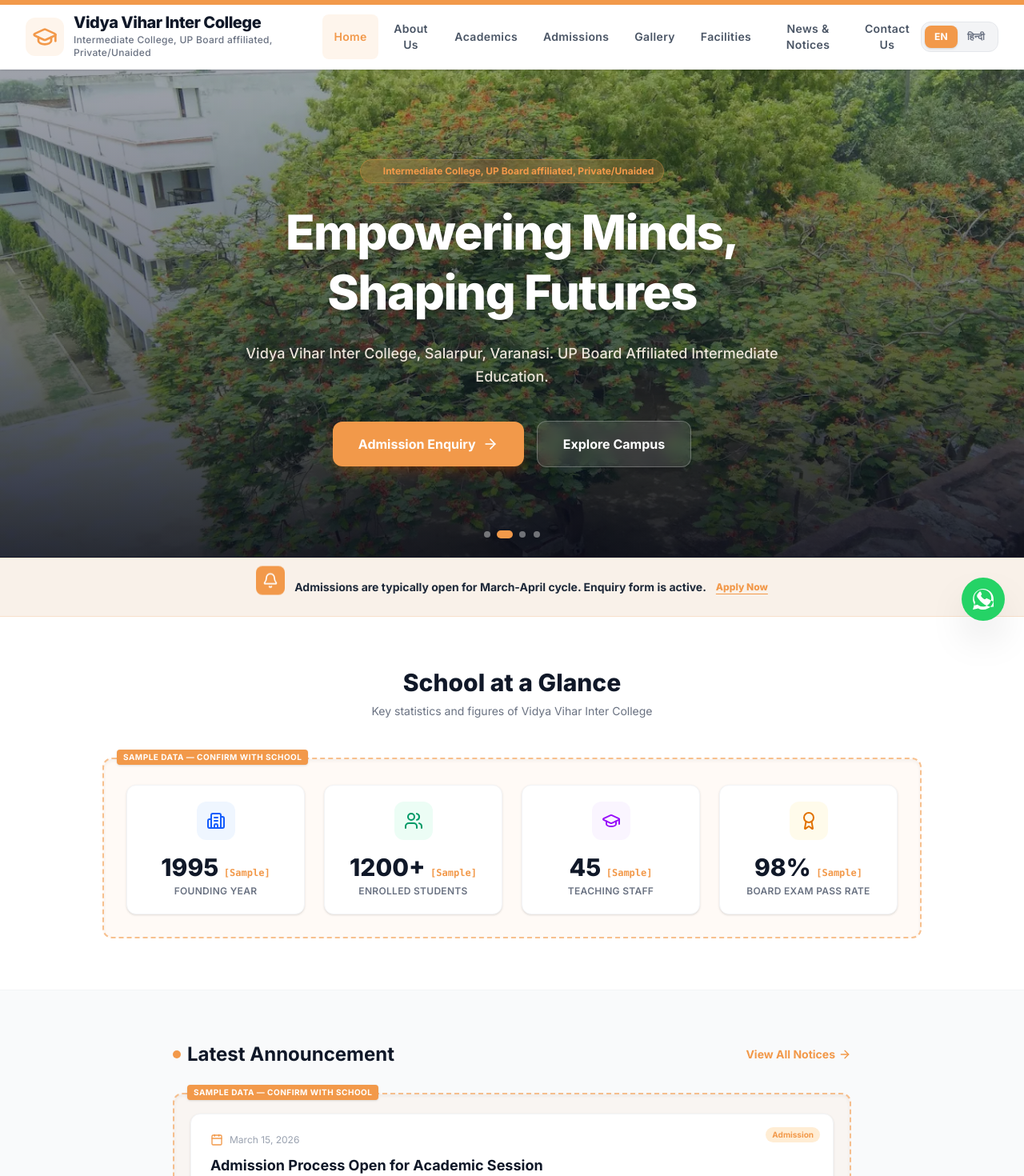
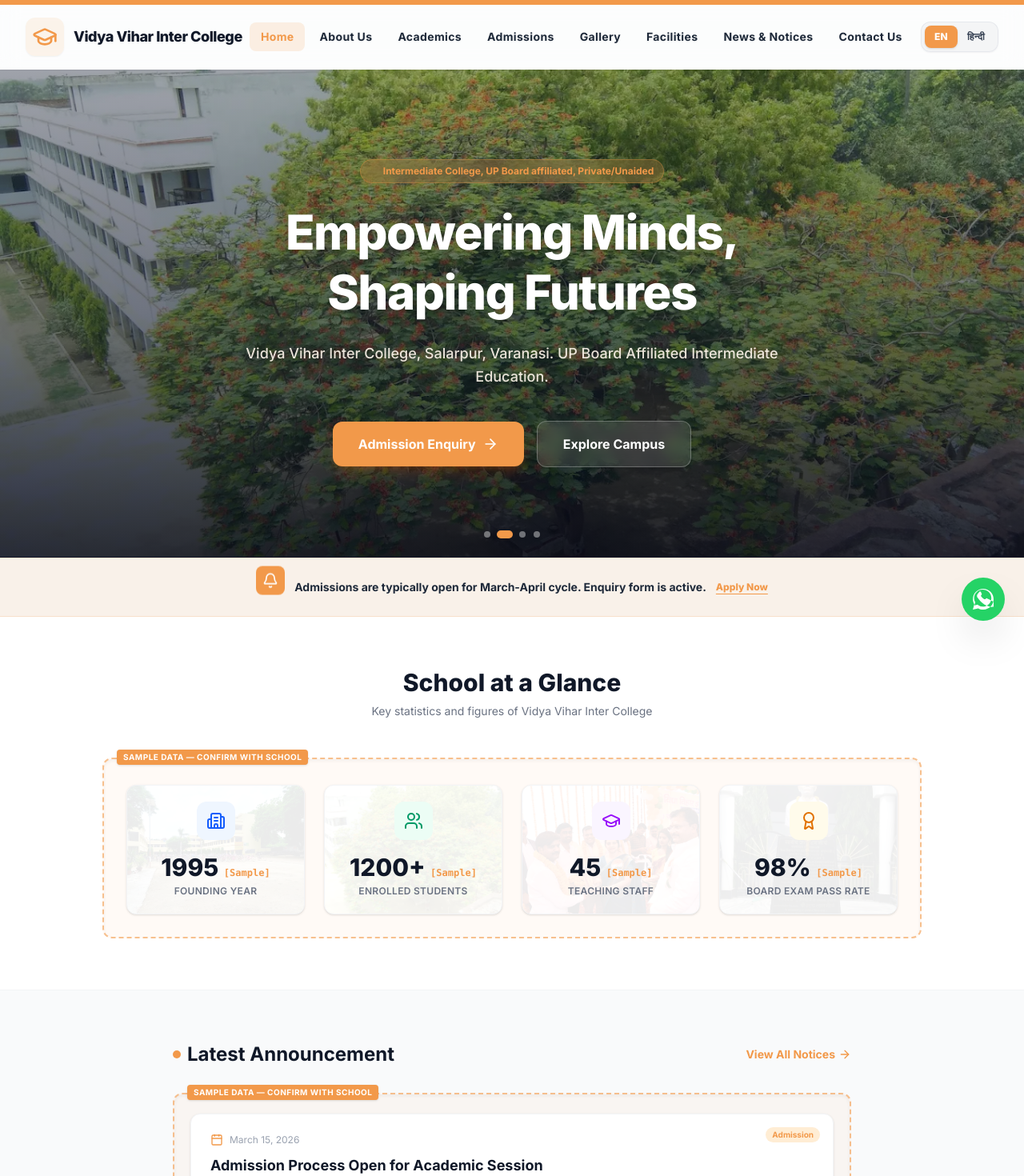
Before and after one commit to deepak59y-jpg/vidya-vihar-website-demo, a React (Vite) app: page / in a window 1280 px wide. Shown: the top 1470 px of the page at 80% size. Built offline with nearby package versions, Linux system fonts and the light colour scheme.

Commit message:
Update Home page: add frosted-glass navbar transparency, remove header subtitle, implement staggered scroll-reveal animations, and add watermark background graphics to stat cards

```diff
--- a/src/components/Header.tsx
+++ b/src/components/Header.tsx
@@ -1,4 +1,4 @@
-import React, { useState } from 'react';
+import React, { useState, useEffect } from 'react';
 import { useTranslation } from 'react-i18next';
 import { Menu, X, GraduationCap, Globe } from 'lucide-react';
 
@@ -10,6 +10,15 @@
 export const Header: React.FC<HeaderProps> = ({ currentPage, onPageChange }) => {
   const { t, i18n } = useTranslation();
   const [isMenuOpen, setIsMenuOpen] = useState(false);
+  const [isScrolled, setIsScrolled] = useState(false);
+
+  useEffect(() => {
+    const handleScroll = () => {
+      setIsScrolled(window.scrollY > 40);
+    };
+    window.addEventListener('scroll', handleScroll);
+    return () => window.removeEventListener('scroll', handleScroll);
+  }, []);
 
   const navItems = [
     { id: 'home', label: t('nav.home') },
@@ -33,27 +42,28 @@
   };
 
   return (
-    <header className="sticky top-0 z-40 bg-white/95 backdrop-blur-md border-b border-gray-100 shadow-sm">
+    <header className={`sticky top-0 z-40 transition-all duration-300 backdrop-blur-md ${
+      isScrolled
+        ? 'bg-white/95 border-b border-gray-200/90 shadow-sm'
+        : 'bg-white/50 border-b border-white/20 shadow-xs'
+    }`}>
       {/* Top saffron accent border bar */}
       <div className="h-1.5 w-full bg-primary" />
 
       <div className="max-w-7xl mx-auto px-4 sm:px-6 lg:px-8">
-        <div className="flex items-center justify-between h-20">
-          {/* Logo & School Name */}
+        <div className="flex items-center justify-between h-16 sm:h-20">
+          {/* Logo & School Name (Subtitle removed per requirement 2) */}
           <div
             onClick={() => handleNavClick('home')}
             className="flex items-center space-x-3 cursor-pointer group"
           >
-            <div className="bg-primary/10 p-2 rounded-xl text-primary transition-transform duration-300 group-hover:scale-105">
-              <GraduationCap className="w-8 h-8" />
+            <div className="bg-primary/10 p-2 rounded-xl text-primary transition-transform duration-300 group-hover:scale-105 shadow-xs">
+              <GraduationCap className="w-7 h-7 sm:w-8 sm:h-8" />
             </div>
             <div>
-              <h1 className="text-lg sm:text-xl font-extrabold tracking-tight text-gray-900 leading-none m-0">
+              <h1 className="text-base sm:text-lg font-extrabold tracking-tight text-gray-900 leading-none m-0 drop-shadow-xs">
                 {t('schoolName')}
               </h1>
-              <p className="text-[10px] sm:text-xs text-gray-500 font-medium tracking-wide mt-1">
-                {t('schoolType')}
-              </p>
             </div>
           </div>
 
@@ -65,10 +75,10 @@
                 <button
                   key={item.id}
                   onClick={() => handleNavClick(item.id)}
-                  className={`px-3.5 py-2 rounded-lg text-sm font-semibold tracking-wide transition-all duration-200 cursor-pointer ${
+                  className={`px-3.5 py-2 rounded-lg text-sm font-bold tracking-wide transition-all duration-200 cursor-pointer ${
                     isActive
-                      ? 'bg-primary/10 text-primary'
-                      : 'text-gray-600 hover:bg-gray-50 hover:text-gray-900'
+                      ? 'bg-primary/15 text-primary'
+                      : 'text-gray-800 hover:bg-gray-100/70 hover:text-gray-950 drop-shadow-xs'
                   }`}
                 >
                   {item.label}
@@ -78,23 +88,23 @@
           </nav>
 
           {/* Desktop Language Switcher */}
-          <div className="hidden lg:flex items-center bg-gray-100 p-1 rounded-xl border border-gray-200">
+          <div className="hidden lg:flex items-center bg-gray-100/90 p-1 rounded-xl border border-gray-200/90 shadow-xs backdrop-blur-sm">
             <button
               onClick={() => toggleLanguage('en')}
-              className={`px-3 py-1.5 rounded-lg text-xs font-bold tracking-wide transition-all duration-200 cursor-pointer ${
+              className={`px-3 py-1.5 rounded-lg text-xs font-extrabold tracking-wide transition-all duration-200 cursor-pointer ${
                 i18n.language === 'en'
-                  ? 'bg-primary text-white shadow'
-                  : 'text-gray-500 hover:text-gray-900'
+                  ? 'bg-primary text-white shadow-sm'
+                  : 'text-gray-700 hover:text-gray-950 hover:bg-white/50'
               }`}
             >
               EN
             </button>
             <button
               onClick={() => toggleLanguage('hi')}
-              className={`px-3 py-1.5 rounded-lg text-xs font-bold tracking-wide transition-all duration-200 cursor-pointer ${
+              className={`px-3 py-1.5 rounded-lg text-xs font-extrabold tracking-wide transition-all duration-200 cursor-pointer ${
                 i18n.language === 'hi'
-                  ? 'bg-primary text-white shadow'
-                  : 'text-gray-500 hover:text-gray-900'
+                  ? 'bg-primary text-white shadow-sm'
+                  : 'text-gray-700 hover:text-gray-950 hover:bg-white/50'
               }`}
             >
               हिन्दी
@@ -106,7 +116,7 @@
             {/* Quick Lang toggle on mobile */}
             <button
               onClick={() => toggleLanguage(i18n.language === 'en' ? 'hi' : 'en')}
-              className="flex items-center space-x-1 px-2.5 py-1.5 rounded-lg border border-gray-200 bg-gray-55 text-xs font-bold text-gray-700 hover:bg-gray-100 cursor-pointer focus:outline-none"
+              className="flex items-center space-x-1 px-2.5 py-1.5 rounded-lg border border-gray-200/90 bg-white/80 text-xs font-bold text-gray-800 hover:bg-gray-100 cursor-pointer focus:outline-none shadow-xs"
               aria-label="Switch Language"
             >
               <Globe className="w-3.5 h-3.5 text-primary" />
@@ -116,7 +126,7 @@
             {/* Mobile Menu Hamburger */}
             <button
               onClick={() => setIsMenuOpen(!isMenuOpen)}
-              className="p-2 rounded-lg text-gray-600 hover:bg-gray-100 hover:text-gray-900 cursor-pointer focus:outline-none"
+              className="p-2 rounded-lg text-gray-800 hover:bg-gray-100 hover:text-gray-900 cursor-pointer focus:outline-none"
               aria-label="Toggle Navigation Menu"
             >
               {isMenuOpen ? <X className="w-6 h-6" /> : <Menu className="w-6 h-6" />}
@@ -127,7 +137,7 @@
 
       {/* Mobile Drawer Overlay */}
       {isMenuOpen && (
-        <div className="lg:hidden animate-fade-in border-t border-gray-100 bg-white px-4 py-4 shadow-xl">
+        <div className="lg:hidden animate-fade-in border-t border-gray-100 bg-white/95 backdrop-blur-md px-4 py-4 shadow-xl">
           <nav className="flex flex-col space-y-1">
             {navItems.map((item) => {
               const isActive = currentPage === item.id;
@@ -138,7 +148,7 @@
                   className={`w-full text-left px-4 py-3 rounded-lg text-sm font-bold transition-all duration-200 cursor-pointer ${
                     isActive
                       ? 'bg-primary/10 text-primary'
-                      : 'text-gray-600 hover:bg-gray-50 hover:text-gray-900'
+                      : 'text-gray-700 hover:bg-gray-50 hover:text-gray-900'
                   }`}
                 >
                   {item.label}
--- a/src/pages/Home.tsx
+++ b/src/pages/Home.tsx
@@ -2,6 +2,58 @@
 import { useTranslation } from 'react-i18next';
 import { ArrowRight, Bell, Calendar, Award, Users, GraduationCap, Building2 } from 'lucide-react';
 import { SampleDataBadge } from '../components/SampleDataBadge';
+
+interface RevealOnScrollProps {
+  children: React.ReactNode;
+  delayMs?: number;
+  className?: string;
+}
+
+const RevealOnScroll: React.FC<RevealOnScrollProps> = ({ children, delayMs = 0, className = '' }) => {
+  const [isVisible, setIsVisible] = useState(false);
+  const ref = React.useRef<HTMLDivElement>(null);
+
+  useEffect(() => {
+    const mediaQuery = window.matchMedia('(prefers-reduced-motion: reduce)');
+    if (mediaQuery.matches) {
+      setIsVisible(true);
+      return;
+    }
+
+    const observer = new IntersectionObserver(
+      ([entry]) => {
+        if (entry.isIntersecting) {
+          setIsVisible(true);
+          if (ref.current) observer.unobserve(ref.current);
+        }
+      },
+      { threshold: 0.1 }
+    );
+
+    if (ref.current) {
+      observer.observe(ref.current);
+    }
+
+    return () => observer.disconnect();
+  }, []);
+
+  return (
+    <div
+      ref={ref}
+      style={{
+        transitionDuration: '700ms',
+        transitionDelay: `${delayMs}ms`,
+      }}
+      className={`transition-all ease-out ${
+        isVisible
+          ? 'opacity-100 translate-y-0'
+          : 'opacity-0 translate-y-5'
+      } ${className}`}
+    >
+      {children}
+    </div>
+  );
+};
 
 interface HomeProps {
   onNavigate: (page: string) => void;
@@ -123,9 +175,10 @@
         </div>
       </section>
 
-      {/* Quick Stats Section with strict Sample Data labels */}
-      <section className="py-16 bg-white">
+      {/* Quick Stats Section with strict Sample Data labels & Watermarks */}
+      <section className="py-16 bg-white overflow-hidden">
         <div className="max-w-7xl mx-auto px-4 sm:px-6 lg:px-8">
+          <RevealOnScroll delayMs={0}>
             <div className="text-center max-w-2xl mx-auto mb-12">
               <h3 className="text-3xl font-extrabold text-gray-900 mb-2">
                 {t('home.stats.title')}
@@ -134,11 +187,21 @@
                 {t('home.stats.subtitle')}
               </p>
             </div>
+          </RevealOnScroll>
 
+          <RevealOnScroll delayMs={50}>
             <SampleDataBadge className="max-w-5xl mx-auto">
               <div className="grid grid-cols-2 md:grid-cols-4 gap-6 p-2">
-              {/* Stat 1 */}
-              <div className="text-center bg-white p-5 rounded-xl border border-gray-100 shadow-sm">
+                {/* Stat 1 - Founding Year */}
+                <RevealOnScroll delayMs={0} className="w-full">
+                  <div className="relative overflow-hidden text-center bg-white p-5 rounded-xl border border-gray-100 shadow-sm hover:shadow-md transition-shadow group h-full">
+                    {/* Themed low opacity watermark background */}
+                    <img
+                      src="/images/img1.webp"
+                      alt=""
+                      className="absolute inset-0 w-full h-full object-cover opacity-[0.08] group-hover:scale-105 transition-transform duration-500 pointer-events-none"
+                    />
+                    <div className="relative z-10">
                       <div className="inline-flex p-3 bg-blue-50 text-blue-600 rounded-xl mb-4">
                         <Building2 className="w-6 h-6" />
                       </div>
@@ -149,9 +212,18 @@
                         {t('home.stats.yearLabel')}
                       </div>
                     </div>
+                  </div>
+                </RevealOnScroll>
 
-              {/* Stat 2 */}
-              <div className="text-center bg-white p-5 rounded-xl border border-gray-100 shadow-sm">
+                {/* Stat 2 - Enrolled Students */}
+                <RevealOnScroll delayMs={100} className="w-full">
+                  <div className="relative overflow-hidden text-center bg-white p-5 rounded-xl border border-gray-100 shadow-sm hover:shadow-md transition-shadow group h-full">
+                    <img
+                      src="/images/img2.webp"
+                      alt=""
+                      className="absolute inset-0 w-full h-full object-cover opacity-[0.08] group-hover:scale-105 transition-transform duration-500 pointer-events-none"
+                    />
+                    <div className="relative z-10">
                       <div className="inline-flex p-3 bg-emerald-50 text-emerald-600 rounded-xl mb-4">
                         <Users className="w-6 h-6" />
                       </div>
@@ -162,9 +234,18 @@
                         {t('home.stats.studentsLabel')}
                       </div>
                     </div>
+                  </div>
+                </RevealOnScroll>
 
-              {/* Stat 3 */}
-              <div className="text-center bg-white p-5 rounded-xl border border-gray-100 shadow-sm">
+                {/* Stat 3 - Teaching Staff */}
+                <RevealOnScroll delayMs={200} className="w-full">
+                  <div className="relative overflow-hidden text-center bg-white p-5 rounded-xl border border-gray-100 shadow-sm hover:shadow-md transition-shadow group h-full">
+                    <img
+                      src="/images/img4.webp"
+                      alt=""
+                      className="absolute inset-0 w-full h-full object-cover opacity-[0.08] group-hover:scale-105 transition-transform duration-500 pointer-events-none"
+                    />
+                    <div className="relative z-10">
                       <div className="inline-flex p-3 bg-purple-50 text-purple-600 rounded-xl mb-4">
                         <GraduationCap className="w-6 h-6" />
                       </div>
@@ -175,9 +256,18 @@
                         {t('home.stats.staffLabel')}
                       </div>
                     </div>
+                  </div>
+                </RevealOnScroll>
 
-              {/* Stat 4 */}
-              <div className="text-center bg-white p-5 rounded-xl border border-gray-100 shadow-sm">
+                {/* Stat 4 - Exam Pass Rate */}
+                <RevealOnScroll delayMs={300} className="w-full">
+                  <div className="relative overflow-hidden text-center bg-white p-5 rounded-xl border border-gray-100 shadow-sm hover:shadow-md transition-shadow group h-full">
+                    <img
+                      src="/images/img3.webp"
+                      alt=""
+                      className="absolute inset-0 w-full h-full object-cover opacity-[0.08] group-hover:scale-105 transition-transform duration-500 pointer-events-none"
+                    />
+                    <div className="relative z-10">
                       <div className="inline-flex p-3 bg-amber-50 text-amber-600 rounded-xl mb-4">
                         <Award className="w-6 h-6" />
                       </div>
@@ -189,13 +279,17 @@
                       </div>
                     </div>
                   </div>
+                </RevealOnScroll>
+              </div>
             </SampleDataBadge>
+          </RevealOnScroll>
         </div>
       </section>
 
       {/* Notice Board Preview */}
-      <section className="py-16 bg-gray-50 border-t border-gray-100">
+      <section className="py-16 bg-gray-50 border-t border-gray-100 overflow-hidden">
         <div className="max-w-4xl mx-auto px-4 sm:px-6">
+          <RevealOnScroll delayMs={0}>
             <div className="flex items-center justify-between mb-8">
               <h3 className="text-2xl font-bold text-gray-900 flex items-center space-x-2">
                 <span className="w-2.5 h-2.5 rounded-full bg-primary block" />
@@ -209,7 +303,9 @@
                 <ArrowRight className="w-4 h-4" />
               </button>
             </div>
+          </RevealOnScroll>
 
+          <RevealOnScroll delayMs={100}>
             <SampleDataBadge>
               <div className="bg-white p-6 rounded-xl border border-gray-100 shadow-sm relative hover:shadow-md transition-shadow duration-300">
                 <span className="absolute top-4 right-4 bg-orange-100 text-primary text-[10px] font-bold px-2 py-0.5 rounded-full">
@@ -238,6 +334,7 @@
                 </button>
               </div>
             </SampleDataBadge>
+          </RevealOnScroll>
         </div>
       </section>
     </div>
```
Lines whose indentation alone changed are shown as unchanged.
